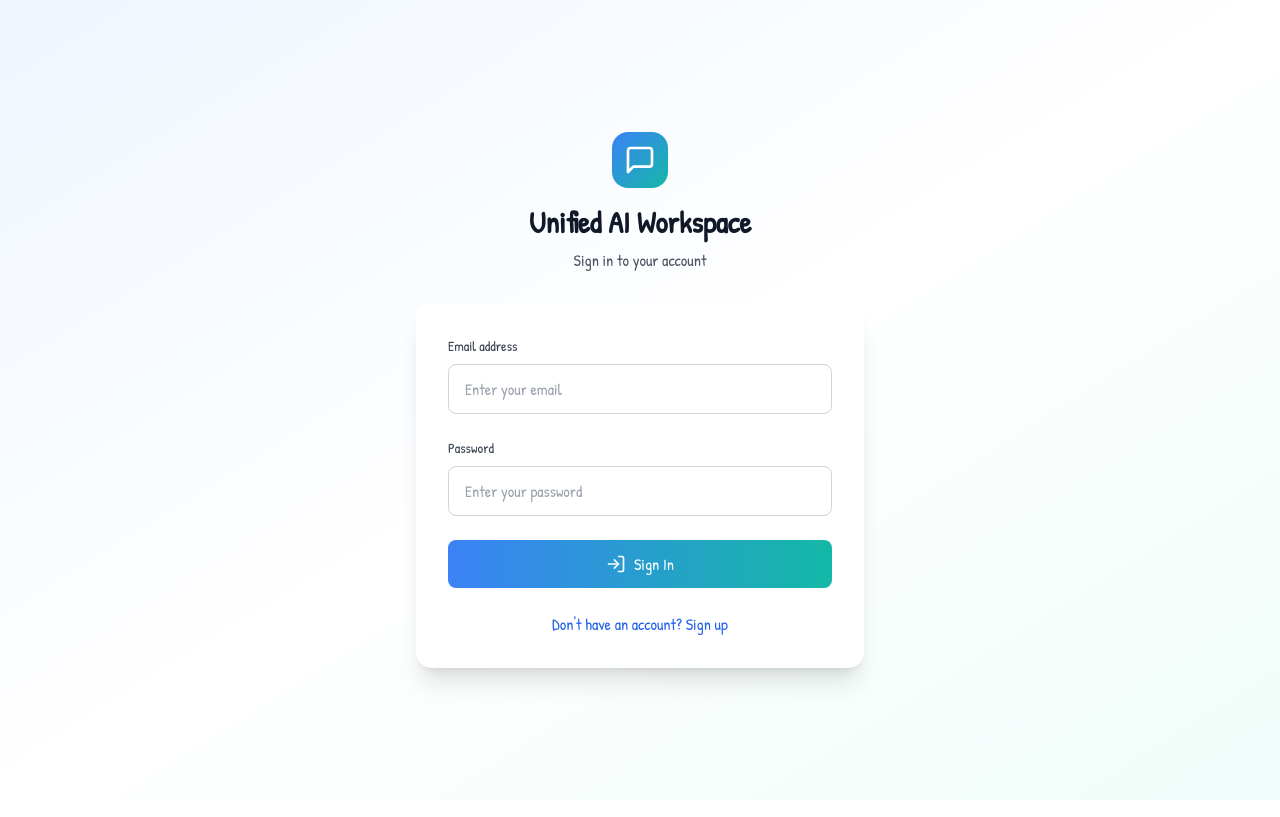
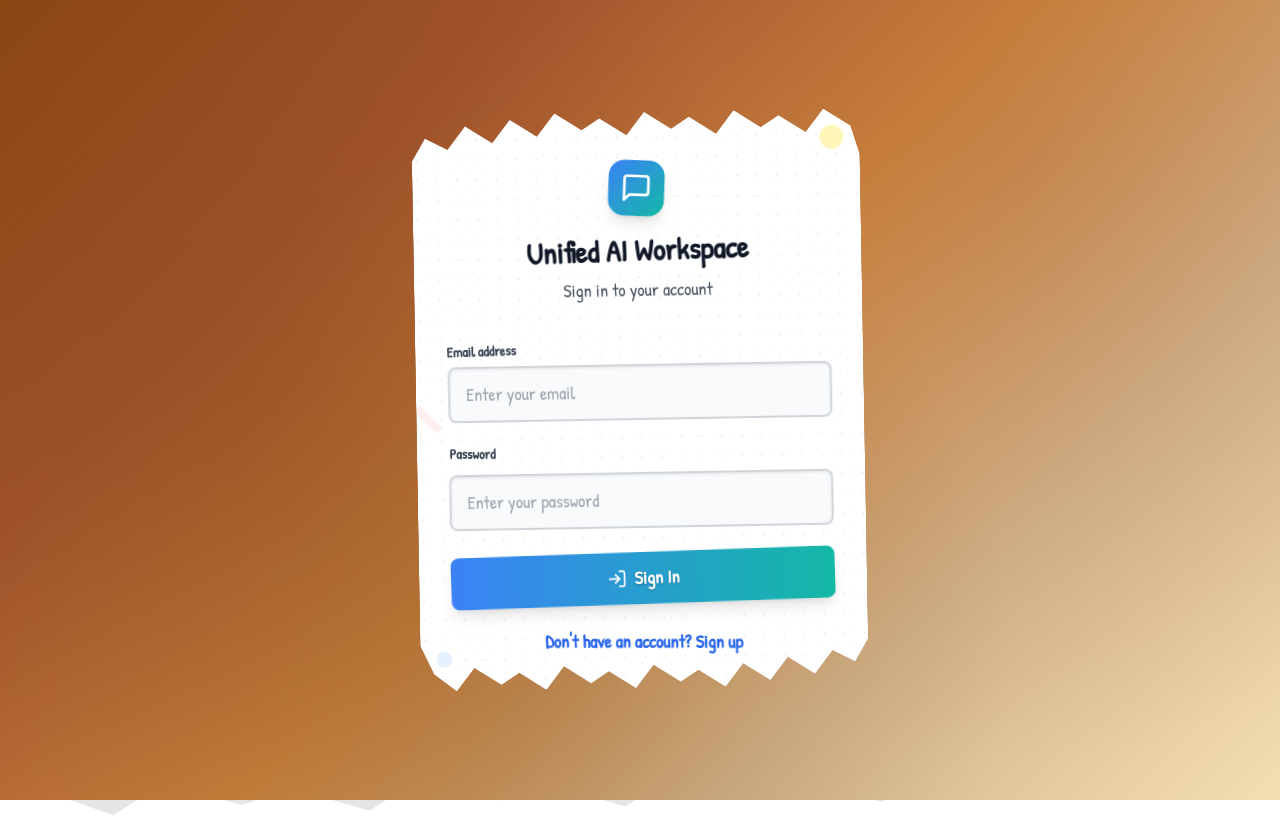
Before and after one commit to bananamon423/Bolt-hackathon, a React (Vite) app: page /admin in a window 1280 px wide. Built offline with nearby package versions, Linux system fonts and the light colour scheme; no server answers.

Commit message:
Redesign sign-in page with torn paper effect

```diff
--- a/src/components/AuthForm.tsx
+++ b/src/components/AuthForm.tsx
@@ -35,27 +35,66 @@ export function AuthForm({ onSignIn, onSignUp }: AuthFormProps) {
   };
 
   return (
-    <div className="min-h-screen bg-gradient-to-br from-blue-50 via-white to-teal-50 flex items-center justify-center px-4">
-      <div className="max-w-md w-full space-y-8">
-        <div className="text-center">
+    <div
+      className="min-h-screen flex items-center justify-center px-4 font-patrick"
+      style={{
+        backgroundImage: `
+          radial-gradient(circle at 20% 50%, rgba(139, 69, 19, 0.3) 0%, transparent 50%),
+          radial-gradient(circle at 80% 20%, rgba(160, 82, 45, 0.2) 0%, transparent 50%),
+          radial-gradient(circle at 40% 80%, rgba(101, 67, 33, 0.2) 0%, transparent 50%),
+          linear-gradient(135deg, #8B4513 0%, #A0522D 25%, #CD853F 50%, #D2B48C 75%, #F5DEB3 100%)
+        `,
+        backgroundSize: '100% 100%, 100% 100%, 100% 100%, 100% 100%',
+        backgroundAttachment: 'fixed'
+      }}
+    >
+      <div className="max-w-md w-full">
+        {/* Torn Paper Container */}
+        <div
+          className="relative bg-white shadow-2xl"
+          style={{
+            clipPath: `polygon(
+              0% 8%, 3% 4%, 8% 6%, 12% 2%, 18% 5%, 22% 1%, 28% 4%, 32% 0%, 38% 3%, 42% 1%, 48% 4%, 52% 0%, 58% 3%, 62% 1%, 68% 4%, 72% 0%, 78% 3%, 82% 1%, 88% 4%, 92% 0%, 98% 3%, 100% 8%,
+              100% 92%, 97% 96%, 92% 94%, 88% 98%, 82% 95%, 78% 99%, 72% 96%, 68% 100%, 62% 97%, 58% 99%, 52% 96%, 48% 100%, 42% 97%, 38% 99%, 32% 96%, 28% 100%, 22% 97%, 18% 99%, 12% 96%, 8% 100%, 3% 97%, 0% 92%
+            )`,
+            filter: 'drop-shadow(0 10px 25px rgba(0,0,0,0.3))',
+            transform: 'rotate(-1deg)'
+          }}
+        >
+          {/* Paper texture overlay */}
+          <div
+            className="absolute inset-0 opacity-5"
+            style={{
+              backgroundImage: `
+                radial-gradient(circle at 25% 25%, #000 1px, transparent 1px),
+                radial-gradient(circle at 75% 75%, #000 0.5px, transparent 0.5px),
+                linear-gradient(45deg, transparent 48%, rgba(0,0,0,0.02) 49%, rgba(0,0,0,0.02) 51%, transparent 52%)
+              `,
+              backgroundSize: '20px 20px, 15px 15px, 10px 10px'
+            }}
+          />
+
+          <div className="relative p-8 pt-12">
+            {/* Header */}
+            <div className="text-center mb-8">
               <div className="flex justify-center mb-4">
-            <div className="bg-gradient-to-br from-blue-500 to-teal-500 p-3 rounded-2xl">
+                <div className="bg-gradient-to-br from-blue-500 to-teal-500 p-3 rounded-2xl transform rotate-3 shadow-lg">
                   <MessageSquare className="w-8 h-8 text-white" />
                 </div>
               </div>
-          <h2 className="text-3xl font-bold text-gray-900 mb-2">
+              <h2 className="text-3xl font-bold text-gray-900 mb-2 transform -rotate-1">
                 Unified AI Workspace
               </h2>
-          <p className="text-gray-600">
+              <p className="text-gray-600 text-lg">
                 {isSignUp ? 'Create your account' : 'Sign in to your account'}
               </p>
             </div>
 
-        <div className="bg-white rounded-2xl shadow-xl p-8">
+            {/* Form */}
             <form onSubmit={handleSubmit} className="space-y-6">
               {isSignUp && (
-              <div>
-                <label htmlFor="username\" className="block text-sm font-medium text-gray-700 mb-2">
+                <div className="transform rotate-1">
+                  <label htmlFor="username" className="block text-sm font-bold text-gray-700 mb-2">
                     Username
                   </label>
                   <input
@@ -64,14 +103,17 @@ export function AuthForm({ onSignIn, onSignUp }: AuthFormProps) {
                     required
                     value={username}
                     onChange={(e) => setUsername(e.target.value)}
-                  className="w-full px-4 py-3 border border-gray-300 rounded-lg focus:ring-2 focus:ring-blue-500 focus:border-transparent transition-colors"
+                    className="w-full px-4 py-3 border-2 border-gray-300 rounded-lg focus:ring-2 focus:ring-blue-500 focus:border-transparent transition-all duration-200 bg-gray-50 text-lg font-patrick transform -rotate-1 hover:rotate-0 focus:rotate-0"
                     placeholder="Enter your username"
+                    style={{
+                      boxShadow: 'inset 0 1px 3px rgba(0,0,0,0.1), 0 1px 0 rgba(255,255,255,0.8)'
+                    }}
                   />
                 </div>
               )}
 
-            <div>
-              <label htmlFor="email" className="block text-sm font-medium text-gray-700 mb-2">
+              <div className="transform -rotate-1">
+                <label htmlFor="email" className="block text-sm font-bold text-gray-700 mb-2">
                   Email address
                 </label>
                 <input
@@ -80,13 +122,16 @@ export function AuthForm({ onSignIn, onSignUp }: AuthFormProps) {
                   required
                   value={email}
                   onChange={(e) => setEmail(e.target.value)}
-                className="w-full px-4 py-3 border border-gray-300 rounded-lg focus:ring-2 focus:ring-blue-500 focus:border-transparent transition-colors"
+                  className="w-full px-4 py-3 border-2 border-gray-300 rounded-lg focus:ring-2 focus:ring-blue-500 focus:border-transparent transition-all duration-200 bg-gray-50 text-lg font-patrick transform rotate-1 hover:rotate-0 focus:rotate-0"
                   placeholder="Enter your email"
+                  style={{
+                    boxShadow: 'inset 0 1px 3px rgba(0,0,0,0.1), 0 1px 0 rgba(255,255,255,0.8)'
+                  }}
                 />
               </div>
 
-            <div>
-              <label htmlFor="password" className="block text-sm font-medium text-gray-700 mb-2">
+              <div className="transform rotate-1">
+                <label htmlFor="password" className="block text-sm font-bold text-gray-700 mb-2">
                   Password
                 </label>
                 <input
@@ -95,21 +140,27 @@ export function AuthForm({ onSignIn, onSignUp }: AuthFormProps) {
                   required
                   value={password}
                   onChange={(e) => setPassword(e.target.value)}
-                className="w-full px-4 py-3 border border-gray-300 rounded-lg focus:ring-2 focus:ring-blue-500 focus:border-transparent transition-colors"
+                  className="w-full px-4 py-3 border-2 border-gray-300 rounded-lg focus:ring-2 focus:ring-blue-500 focus:border-transparent transition-all duration-200 bg-gray-50 text-lg font-patrick transform -rotate-1 hover:rotate-0 focus:rotate-0"
                   placeholder="Enter your password"
+                  style={{
+                    boxShadow: 'inset 0 1px 3px rgba(0,0,0,0.1), 0 1px 0 rgba(255,255,255,0.8)'
+                  }}
                 />
               </div>
 
               {error && (
-              <div className="bg-red-50 border border-red-200 rounded-lg p-3">
-                <p className="text-red-600 text-sm">{error}</p>
+                <div className="bg-red-50 border-2 border-red-200 rounded-lg p-3 transform rotate-1">
+                  <p className="text-red-600 text-sm font-bold">{error}</p>
                 </div>
               )}
 
               <button
                 type="submit"
                 disabled={loading}
-              className="w-full bg-gradient-to-r from-blue-500 to-teal-500 text-white py-3 px-4 rounded-lg font-medium hover:from-blue-600 hover:to-teal-600 focus:outline-none focus:ring-2 focus:ring-blue-500 focus:ring-offset-2 disabled:opacity-50 disabled:cursor-not-allowed transition-all duration-200 flex items-center justify-center gap-2"
+                className="w-full bg-gradient-to-r from-blue-500 to-teal-500 text-white py-3 px-4 rounded-lg font-bold text-lg hover:from-blue-600 hover:to-teal-600 focus:outline-none focus:ring-4 focus:ring-blue-300 disabled:opacity-50 disabled:cursor-not-allowed transition-all duration-200 flex items-center justify-center gap-2 transform -rotate-1 hover:rotate-0 shadow-lg"
+                style={{
+                  textShadow: '0 1px 2px rgba(0,0,0,0.3)'
+                }}
               >
                 {loading ? (
                   <div className="w-5 h-5 border-2 border-white border-t-transparent rounded-full animate-spin" />
@@ -122,15 +173,34 @@ export function AuthForm({ onSignIn, onSignUp }: AuthFormProps) {
               </button>
             </form>
 
+            {/* Toggle Sign Up/Sign In */}
             <div className="mt-6 text-center">
               <button
                 onClick={() => setIsSignUp(!isSignUp)}
-              className="text-blue-600 hover:text-blue-700 font-medium transition-colors"
+                className="text-blue-600 hover:text-blue-700 font-bold transition-colors text-lg transform rotate-1 hover:rotate-0 inline-block"
               >
                 {isSignUp ? 'Already have an account? Sign in' : "Don't have an account? Sign up"}
               </button>
             </div>
+
+            {/* Decorative elements */}
+            <div className="absolute top-4 right-4 w-6 h-6 bg-yellow-200 rounded-full opacity-60 transform rotate-45"></div>
+            <div className="absolute bottom-6 left-4 w-4 h-4 bg-blue-200 rounded-full opacity-40 transform -rotate-12"></div>
+            <div className="absolute top-1/2 left-2 w-2 h-8 bg-red-200 opacity-30 transform -rotate-45"></div>
           </div>
+        </div>
+
+        {/* Paper shadow */}
+        <div
+          className="absolute inset-0 bg-black opacity-10 -z-10"
+          style={{
+            clipPath: `polygon(
+              0% 8%, 3% 4%, 8% 6%, 12% 2%, 18% 5%, 22% 1%, 28% 4%, 32% 0%, 38% 3%, 42% 1%, 48% 4%, 52% 0%, 58% 3%, 62% 1%, 68% 4%, 72% 0%, 78% 3%, 82% 1%, 88% 4%, 92% 0%, 98% 3%, 100% 8%,
+              100% 92%, 97% 96%, 92% 94%, 88% 98%, 82% 95%, 78% 99%, 72% 96%, 68% 100%, 62% 97%, 58% 99%, 52% 96%, 48% 100%, 42% 97%, 38% 99%, 32% 96%, 28% 100%, 22% 97%, 18% 99%, 12% 96%, 8% 100%, 3% 97%, 0% 92%
+            )`,
+            transform: 'translate(4px, 6px) rotate(-1deg)'
+          }}
+        />
       </div>
     </div>
   );
```
Lines whose indentation alone changed are shown as unchanged.
